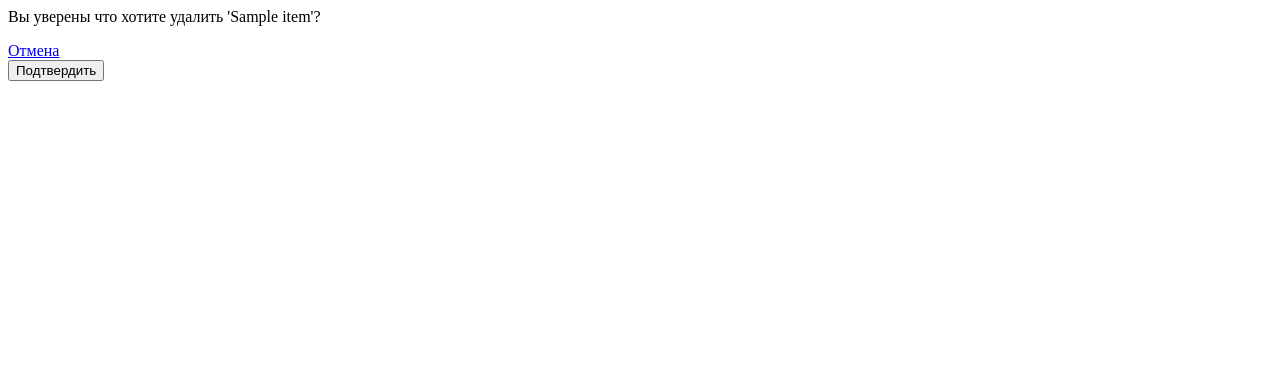
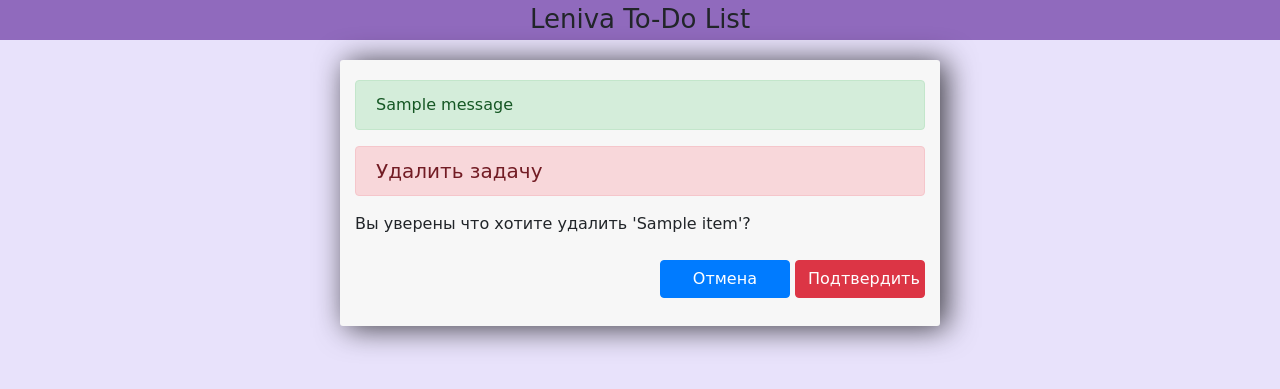
Before and after one commit to MisterLenivec/django_simple_todo_app, a Django app: template templates/tasks/delete_task.html in a window 1280 px wide. Shown: the top 389 px of the page. Run offline with Django 3.2, Linux system fonts and the light colour scheme; the template is opened without the code that fills it: most values are stand-ins (such as "Sample title", 1, 10 or a date in 2020); one stand-in notice (Sample message) is shown; some libraries are stand-ins or nearby versions.

Commit message:
add style sheets

```diff
--- /dev/null
+++ b/static/css/style.css
@@ -0,0 +1,74 @@
+body {
+  background-color: #e8e2fb;
+  font-family: 'Satisfy', cursive;
+}
+header {
+  background-color: #906abd;
+  height: 40px;
+  text-align: center;
+  font-size: 26px;
+}
+main {
+  max-width: 600px;
+  margin: 20px auto;
+  padding:20px;
+  background-color: #f7f7f7;
+  border-radius: 3px;
+  box-shadow: 6px 2px 30px 0 rgba(0,0,0,0.75);
+}
+input {
+  width: 100%;
+  padding: 12px 20px;
+  margin: 8px 0;
+  box-sizing: border-box;
+}
+input::placeholder, textarea::placeholder {
+  color: #898989;
+}
+textarea {
+  width: 100%;
+  height: 50px;
+  padding: 12px 20px;
+  margin: 8px 0;
+  border-radius: 5px;
+  border: 1px solid #9B9B9B;
+  box-sizing: border-box;
+}
+a {
+  text-decoration: none;
+  color: #212529;
+}
+a:active, a:hover, a:focus {
+  text-decoration: none;
+  color: #fff;
+}
+:active, :hover, :focus {
+    outline: 0;
+    outline-offset: 0;
+}
+.item-row {
+  background-color: #28821a;
+  margin: 10px 0;
+  padding: 20px 3px;
+  border-radius: 3px;
+  color: #fff;
+  font-size: 16px;
+  box-shadow: 0 -1px 10px -4px rgba(0,0,0,0.75);
+}
+.edit, .delete {
+  width: 80px;
+  margin: 2px 0;
+}
+.confirm_button, .cancel_button {
+  width: 130px;
+}
+.big_btn {
+  height: 40px;
+  font-size: 18px;
+}
+.cancel_confirm_buttons {
+  text-align: right;
+}
+#id_complete {
+  width: auto;
+}
--- a/tasks/models.py
+++ b/tasks/models.py
@@ -2,7 +2,7 @@ from django.db import models
 
 
 class Task(models.Model):
-    title = models.CharField(max_length=100, verbose_name="Заголовок")
+    title = models.CharField(max_length=50, verbose_name="Заголовок")
     description = models.TextField(blank=True, verbose_name="Описание")
     complete = models.BooleanField(default=False, verbose_name="Завершен")
     created = models.DateTimeField(auto_now_add=True, verbose_name="Создан")
--- a/tasks/views.py
+++ b/tasks/views.py
@@ -15,7 +15,7 @@ def index(request):
             form.save()
             messages.success(request, 'Задача успешно создана!')
         else:
-            messages.error(request, 'Задача не создана!')
+            messages.warning(request, 'Задача не создана!')
         return redirect('/')
 
     context = {'tasks': tasks, 'form': form}
@@ -33,7 +33,7 @@ def update_task(request, pk):
             form.save()
             messages.success(request, 'Задача успешно обновлена!')
         else:
-            messages.error(request, 'Задача не обновлена!')
+            messages.warning(request, 'Задача не обновлена!')
         return redirect('/')
 
     context = {'form': form, 'task': task}
--- /dev/null
+++ b/templates/base.html
@@ -0,0 +1,40 @@
+{% load static %}
+<!DOCTYPE html>
+<html lang="ru">
+<head>
+  <meta charset="UTF-8">
+  <meta name="viewport" content="width=device-width, initial-scale=1, shrink-to-fit=no">
+  <meta http-equiv="X-UA-Compatible" content="ie=idge">
+  <link rel="stylesheet" href="https://stackpath.bootstrapcdn.com/bootstrap/4.4.1/css/bootstrap.min.css"
+        integrity="sha384-Vkoo8x4CGsO3+Hhxv8T/Q5PaXtkKtu6ug5TOeNV6gBiFeWPGFN9MuhOf23Q9Ifjh"
+        crossorigin="anonymous">
+  <link rel="stylesheet" href="{% static 'css/style.css' %}">
+  <title>{% block title %}{% endblock %}</title>
+</head>
+<body>
+  <header class="container-fluid">
+    <a href="{% url 'list' %}" class="leniva">Leniva To-Do List</a>
+  </header>
+  <main class="container-fluid">
+    {% if messages %}
+      {% for message in messages %}
+        <div class="alert alert-{{ message.tags }}">
+          {{ message }}
+        </div>
+      {% endfor %}
+    {% endif %}
+
+    {% block content %}{% endblock %}
+  </main>
+
+  <script src="https://code.jquery.com/jquery-3.4.1.slim.min.js"
+          integrity="sha384-J6qa4849blE2+poT4WnyKhv5vZF5SrPo0iEjwBvKU7imGFAV0wwj1yYfoRSJoZ+n"
+          crossorigin="anonymous"></script>
+  <script src="https://cdn.jsdelivr.net/npm/popper.js@1.16.0/dist/umd/popper.min.js"
+          integrity="sha384-Q6E9RHvbIyZFJoft+2mJbHaEWldlvI9IOYy5n3zV9zzTtmI3UksdQRVvoxMfooAo"
+          crossorigin="anonymous"></script>
+  <script src="https://stackpath.bootstrapcdn.com/bootstrap/4.4.1/js/bootstrap.min.js"
+          integrity="sha384-wfSDF2E50Y2D1uUdj0O3uMBJnjuUD4Ih7YwaYd1iqfktj0Uod8GCExl3Og8ifwB6"
+          crossorigin="anonymous"></script>
+</body>
+</html>
--- a/templates/tasks/delete_task.html
+++ b/templates/tasks/delete_task.html
@@ -1,8 +1,20 @@
-<p>Вы уверены что хотите удалить '{{ item }}'?</p>
+{% extends 'base.html' %}
 
-<a href="{% url 'list' %}">Отмена</a>
+{% load static %}
 
-<form method="POST" action="">
-  {% csrf_token %}
-  <input type="submit" name="Confirm" value="Подтвердить">
-</form>
+{% block title %}
+  Удалить задачу
+{% endblock %}
+
+{% block content %}
+  <h5 class="alert alert-danger">Удалить задачу</h5>
+  <p>Вы уверены что хотите удалить '{{ item }}'?</p>
+
+  <form method="POST" action="">
+    {% csrf_token %}
+    <div class="cancel_confirm_buttons">
+      <a href="{% url 'list' %}" class="btn btn-primary cancel_button">Отмена</a>
+    <input class="btn btn-danger confirm_button" type="submit" name="confirm" value="Подтвердить">
+    </div>
+  </form>
+{% endblock %}
```
Also changed, not shown: templates/tasks/list.html (+21 -16 lines), templates/tasks/update_task.html (+25 -13 lines), tasks/migrations/0004_auto_20200301_0650.py (added).
